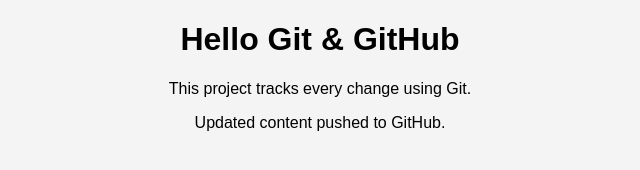
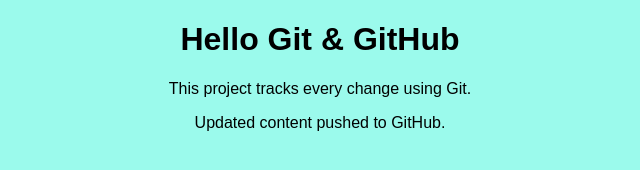
Before and after one commit to mkaevangelista/git-frontend-project-kristel, a plain HTML site: page index.html in a window 1280 px wide. Shown: the whole page, without its empty margins (320-960 px from the left). Drawn offline with Linux system fonts and the light colour scheme.

Commit message:
Update background color

```diff
--- a/style.css
+++ b/style.css
@@ -1,5 +1,5 @@
 body {
 font-family: Arial, sans-serif;
-background-color: #f4f4f4;
+background-color: #9bfaec;
 text-align: center;
 }
```
